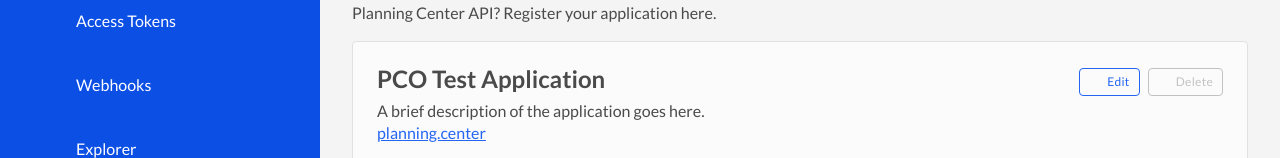
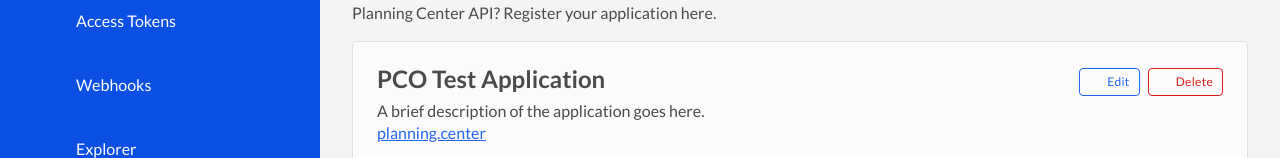
Before and after one commit to joshwilkerson/pco-api-app, a Gatsby site: page / in a window 1280 px wide. Shown: the part 235-393 px from the top of the page. Built offline with nearby package versions, Linux system fonts and the light colour scheme; Gatsby itself is replaced by a stand-in of ours.

Commit message:
Add ‘danger-button’ to application details

```diff
--- a/src/components/application_details.js
+++ b/src/components/application_details.js
@@ -15,7 +15,7 @@
         <button className="btn btn--outline btn--sm mr-1">
           <Symbol icon="pencil" />Edit
         </button>
-        <button className="btn btn--outline btn--secondary btn--sm">
+        <button className="btn btn--outline btn--danger btn--sm">
           <Symbol icon="trash" />Delete
         </button>
       </div>
```
